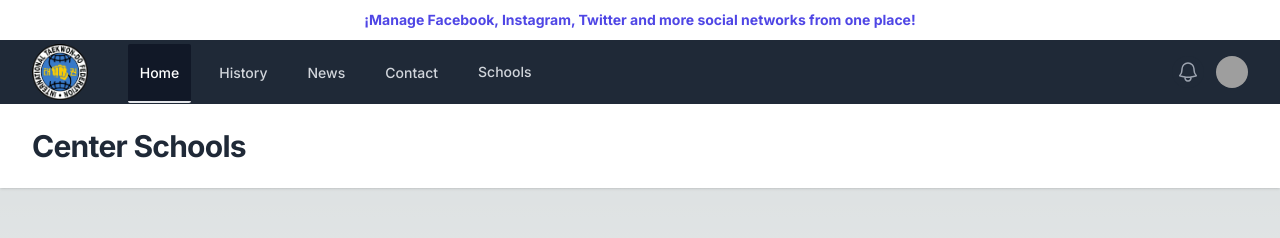
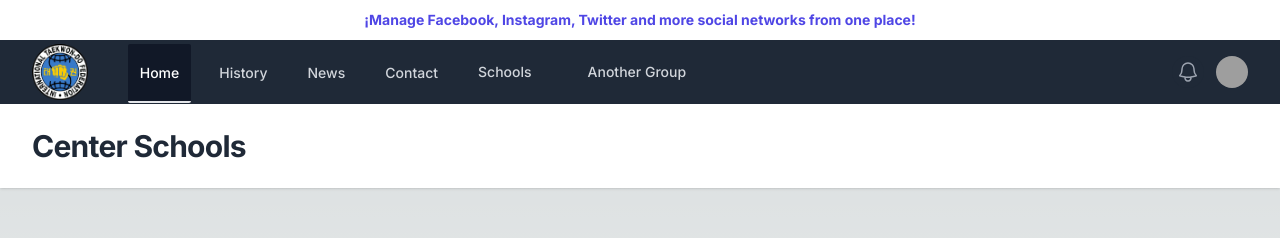
Before and after one commit to JoseMariaLanza/center-schools-micro, a Next.js app: page / in a window 1280 px wide. Shown: the top 238 px of the page. Built offline with nearby package versions, Linux system fonts and the light colour scheme; grey boxes are pictures that could not be loaded.

Commit message:
UPDATE | navigation and groups refactor

```diff
--- a/app/shared/utils/constants.ts
+++ b/app/shared/utils/constants.ts
@@ -93,5 +93,67 @@ export const navigation = {
 			] as unknown as Section,
 			selected: false,
 		},
+		{
+			id: 2,
+			name: "Another Group",
+			groupList: [
+				{
+					name: "Another Group 1",
+					href: "#",
+					imageSrc:
+						"https://tailwindui.com/img/ecommerce-images/product-page-04-detail-product-shot-01.jpg",
+					imageAlt:
+						"Drawstring top with elastic loop closure and textured interior padding.",
+					subgroups: [],
+				},
+				{
+					name: "Another Group 2",
+					href: "#",
+					imageSrc:
+						"https://tailwindui.com/img/ecommerce-images/category-page-02-image-card-06.jpg",
+					imageAlt:
+						"Three shirts in gray, white, and blue arranged on table with same line drawing of hands and shapes overlapping on front of shirt.",
+					subgroups: null,
+				},
+			] as unknown as GroupListItem,
+			sections: [
+				{
+					id: "byLocation",
+					name: "Closer to my location",
+					items: [
+						{name: "Tops", href: "#"},
+						{name: "Pants", href: "#"},
+						{name: "Sweaters", href: "#"},
+						{name: "T-Shirts", href: "#"},
+						{name: "Jackets", href: "#"},
+						{name: "Activewear", href: "#"},
+						{name: "Browse All", href: "#"},
+					],
+				},
+				{
+					id: "by",
+					name: "Accessories",
+					items: [
+						{name: "Watches", href: "#"},
+						{name: "Wallets", href: "#"},
+						{name: "Bags", href: "#"},
+						{name: "Sunglasses", href: "#"},
+						{name: "Hats", href: "#"},
+						{name: "Belts", href: "#"},
+					],
+				},
+				{
+					id: "brands",
+					name: "Brands",
+					items: [
+						{name: "Re-Arranged", href: "#"},
+						{name: "Counterfeit", href: "#"},
+						{name: "Full Nelson", href: "#"},
+						{name: "My Way", href: "#"},
+					],
+				},
+			] as unknown as Section,
+			selected: false,
+		},
 	] as unknown as GroupItem[],
 };
--- /dev/null
+++ b/components/AppBar/Mobile/index.tsx
@@ -0,0 +1,41 @@
+import Image from "next/image";
+import Groups from "../Groups";
+import NavigationLink from "@/app/shared/components/NavigationLink";
+import {NavBarProps} from "..";
+import logo from "@/public/logoITF.png";
+import {navigation} from "@/app/shared/utils/constants";
+import {classNames} from "@/app/shared/helpers/classNames";
+import {Disclosure} from "@headlessui/react";
+import Account from "@/components/Account";
+
+const WebNavBar = ({children, selected, setSelected}: NavBarProps) => {
+	return (
+		<>
+			{/* Hidden mobile menu */}
+			<Disclosure.Panel className="md:hidden">
+				<div className="space-y-1 px-2 pb-3 pt-2 sm:px-3">
+					{navigation.pages.map((item) => (
+						<Disclosure.Button
+							as={NavigationLink}
+							key={item.id}
+							item={item}
+							setSelected={setSelected}
+							className={classNames(
+								selected.id === item.id
+									? "bg-gray-900 text-white"
+									: "text-gray-300 hover:bg-gray-700 hover:text-white",
+								"block rounded-md px-3 py-2 text-base font-medium",
+							)}
+						/>
+					))}
+				</div>
+
+				{/* Profile (Account) dropdown - Mobile Menu */}
+				<Account setSelected={setSelected} render="mobile" />
+			</Disclosure.Panel>
+			{children}
+		</>
+	);
+};
+
+export default WebNavBar;
--- a/components/AppBar/Web/index.tsx
+++ b/components/AppBar/Web/index.tsx
@@ -1,12 +1,14 @@
 import Image from "next/image";
-import Groups from "../Groups";
 import NavigationLink from "@/app/shared/components/NavigationLink";
+import Account from "@/components/Account";
 import {NavBarProps} from "..";
 import logo from "@/public/logoITF.png";
 import {navigation} from "@/app/shared/utils/constants";
 import {classNames} from "@/app/shared/helpers/classNames";
+import {Disclosure} from "@headlessui/react";
+import {Bars3Icon, XMarkIcon} from "@heroicons/react/24/outline";
 
-const WebNavBar = ({selected, setSelected}: NavBarProps) => {
+const WebNavBar = ({open, children, selected, setSelected}: NavBarProps) => {
 	return (
 		<>
 			{/* Web NavBar */}
@@ -36,11 +38,7 @@ const WebNavBar = ({selected, setSelected}: NavBarProps) => {
 						</div>
 
 						{/* Category groups */}
-						{domReady ? (
-							<Popover.Group className="hidden lg:ml-4 lg:block lg:self-stretch">
-								<Groups popupContainer={webPopupContainer} />
-							</Popover.Group>
-						) : null}
+						{children}
 					</div>
 
 					{/* Profile (Account) dropdown - Web NavBar */}
--- a/components/AppBar/index.tsx
+++ b/components/AppBar/index.tsx
@@ -1,18 +1,22 @@
 "use client";
 
-import {Dispatch, SetStateAction, useState} from "react";
+import {Dispatch, SetStateAction, useEffect, useState, ReactNode} from "react";
 // import MobileNavBar from "./Mobile";
-import NavBar from "./NavBar";
+// import NavBar from "./NavBar";
+import MobileNavBar from "./Mobile";
+import WebNavBar from "./Web";
 import {NavigationItem} from "../../app/shared/utils/types";
 import {navigation} from "@/app/shared/utils/constants";
-import {classNames} from "@/app/shared/helpers/classNames";
+import {Popover, Disclosure} from "@headlessui/react";
+import Groups from "./Groups";
+// import {classNames} from "@/app/shared/helpers/classNames";
 // import Auth from "@/components/Auth";
 
 export interface NavBarProps {
-	// setMenuOpen: Dispatch<SetStateAction<boolean>>;
+	open?: boolean;
+	children: ReactNode;
 	selected: NavigationItem;
 	setSelected: Dispatch<SetStateAction<NavigationItem>>;
-	// selectTab: (selected: boolean) => string;
 }
 
 export interface MobileNavBarProps {
@@ -23,42 +27,58 @@ export interface MobileNavBarProps {
 	selectTab: (selected: boolean) => string;
 }
 
-type classNameTypes = {
-	selected: string;
-	notSelected: string;
-	default: string;
-};
+// type classNameTypes = {
+// 	selected: string;
+// 	notSelected: string;
+// 	default: string;
+// };
 
-const mobileClasses: classNameTypes = {
-	selected: "border-indigo-600 text-indigo-600",
-	notSelected: "border-transparent text-gray-900",
-	default:
-		"flex-1 whitespace-nowrap border-b-2 px-1 py-4 text-base font-medium",
-};
+// const mobileClasses: classNameTypes = {
+// 	selected: "border-indigo-600 text-indigo-600",
+// 	notSelected: "border-transparent text-gray-900",
+// 	default:
+// 		"flex-1 whitespace-nowrap border-b-2 px-1 py-4 text-base font-medium",
+// };
 
-const webClasses: classNameTypes = {
-	selected: "border-indigo-600 text-indigo-600",
-	notSelected: "border-transparent text-gray-700 hover:text-gray-800",
-	default:
-		"relative z-10 -mb-px flex items-center border-b-2 pt-px text-sm font-medium transition-colors duration-200 ease-out",
-};
+// const webClasses: classNameTypes = {
+// 	selected: "border-indigo-600 text-indigo-600",
+// 	notSelected: "border-transparent text-gray-700 hover:text-gray-800",
+// 	default:
+// 		"relative z-10 -mb-px flex items-center border-b-2 pt-px text-sm font-medium transition-colors duration-200 ease-out",
+// };
 
 const AppBar = () => {
 	// const [menuOpen, setMenuOpen] = useState(false);
+	const [domReady, setDomReady] = useState(false);
 	const [selected, setSelected] = useState(navigation.pages[0]);
+	const [webPopupContainer, setPopupContainer] = useState<HTMLElement | null>(
+		null,
+	);
+	const [mobilePopupContainer, setMobilePopupContainer] =
+		useState<HTMLElement | null>(null);
 
-	const mobileSelection = (selected: boolean): string => {
-		return classNames(
-			selected ? mobileClasses.selected : mobileClasses.notSelected,
-			mobileClasses.default,
+	useEffect(() => {
+		setDomReady(true);
+		const webPopoverContentEl = document.getElementById("web-popover-content");
+		const mobilePopoverContentEl = document.getElementById(
+			"mobile-popover-content",
 		);
-	};
-	const webSelection = (selected: boolean): string => {
-		return classNames(
-			selected ? webClasses.selected : webClasses.notSelected,
-			webClasses.default,
-		);
-	};
+		setPopupContainer(webPopoverContentEl);
+		setMobilePopupContainer(mobilePopoverContentEl);
+	}, []);
+
+	// const mobileSelection = (selected: boolean): string => {
+	// 	return classNames(
+	// 		selected ? mobileClasses.selected : mobileClasses.notSelected,
+	// 		mobileClasses.default,
+	// 	);
+	// };
+	// const webSelection = (selected: boolean): string => {
+	// 	return classNames(
+	// 		selected ? webClasses.selected : webClasses.notSelected,
+	// 		webClasses.default,
+	// 	);
+	// };
 
 	return (
 		<div className="bg-white shadow">
@@ -68,30 +88,87 @@ const AppBar = () => {
 					place!
 				</p>
 			</header>
-			{/* <MobileNavBar
-				menuOpen={menuOpen}
-				setMenuOpen={setMenuOpen}
+
+			<div className="min-h-full">
+				<Disclosure as="nav" className="bg-gray-800">
+					{({open}) => (
+						<>
+							<WebNavBar
+								open={open}
 								selected={selected}
 								setSelected={setSelected}
-				selectTab={mobileSelection}
-			/> */}
+							>
+								{domReady ? (
+									<Popover.Group className="hidden lg:ml-4 lg:block lg:self-stretch">
+										<Groups popupContainer={webPopupContainer} />
+									</Popover.Group>
+								) : null}
+							</WebNavBar>
 
-			<NavBar
-				// setMenuOpen={setMenuOpen}
-				selected={selected}
-				setSelected={setSelected}
-				// selectTab={webSelection}
-			/>
+							<MobileNavBar selected={selected} setSelected={setSelected}>
+								{domReady ? (
+									<Popover.Group className="relative lg:hidden sm:ml-8 sm:block sm:self-stretch">
+										<Groups popupContainer={mobilePopupContainer} />
+									</Popover.Group>
+								) : null}
+							</MobileNavBar>
+						</>
+					)}
+				</Disclosure>
 
-			{/* <header>
-				<div className="mx-auto max-w-7xl px-4 py-6 sm:px-6 lg:px-8">
+				<header>
+					<div className="w-full bg-white mx-auto max-w-7xl px-4 py-6 sm:px-6 lg:px-8">
 						<h1 className="text-3xl font-bold tracking-tight text-gray-800">
 							{selected.label}
 						</h1>
 					</div>
-			</header> */}
+				</header>
+
+				<div
+					id="mobile-popover-content"
+					className="lg:hidden lg:block lg:self-stretch"
+				></div>
+
+				<div
+					id="web-popover-content"
+					className="absolute w-full hidden lg:block lg:self-stretch"
+				></div>
+			</div>
 		</div>
 	);
 };
+// 	return (
+// 		<div className="bg-white shadow">
+// 			<header>
+// 				<p className="flex h-10 items-center justify-center bg-white px-4 text-sm font-bold text-indigo-600 sm:px-6 lg:px-8">
+// 					¡Manage Facebook, Instagram, Twitter and more social networks from one
+// 					place!
+// 				</p>
+// 			</header>
+// 			{/* <MobileNavBar
+// 				menuOpen={menuOpen}
+// 				setMenuOpen={setMenuOpen}
+// 				selected={selected}
+// 				setSelected={setSelected}
+// 				selectTab={mobileSelection}
+// 			/> */}
+
+// 			<NavBar
+// 				// setMenuOpen={setMenuOpen}
+// 				selected={selected}
+// 				setSelected={setSelected}
+// 				// selectTab={webSelection}
+// 			/>
+
+// 			{/* <header>
+// 				<div className="mx-auto max-w-7xl px-4 py-6 sm:px-6 lg:px-8">
+// 					<h1 className="text-3xl font-bold tracking-tight text-gray-800">
+// 						{selected.label}
+// 					</h1>
+// 				</div>
+// 			</header> */}
+// 		</div>
+// 	);
+// };
 
 export default AppBar;
```
Lines whose indentation alone changed are shown as unchanged.
